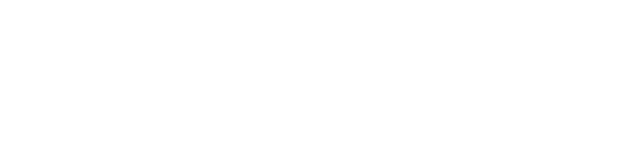
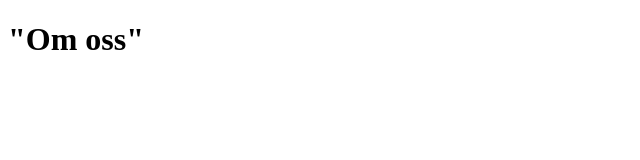
Before and after one commit to DATA1200-2025/valgfri-oppgave-1-git-anbefales-gruppe-20, a plain HTML site: page index.html in a window 1280 px wide. Shown: the whole page, without its empty margins (0-640 px from the left). Drawn offline with Linux system fonts and the light colour scheme.

Commit message:
Jeg la inn en heading "h1"

```diff
--- a/index.html
+++ b/index.html
@@ -1,6 +1,10 @@
 <!DOCTYPE html>
 <html>
     <body>
+    </body>
+    <h1>
+        "Om oss"
+    </h1>
 
     </body>
 
```
